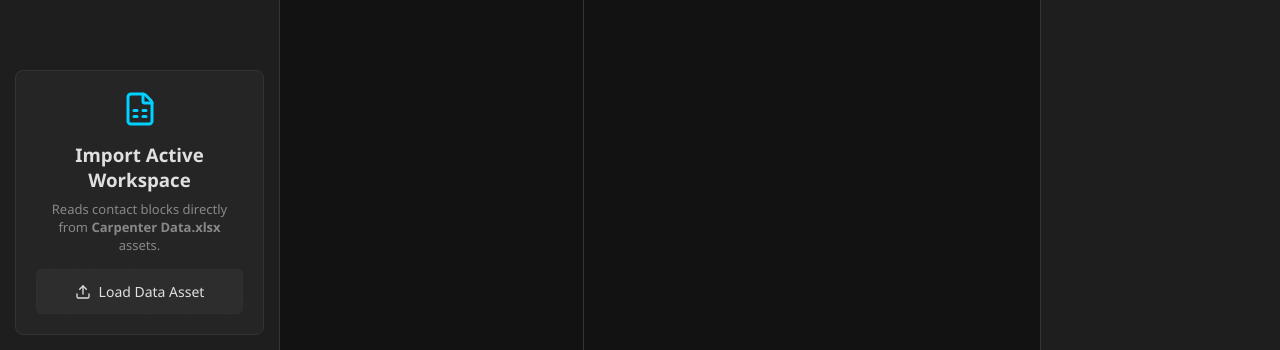
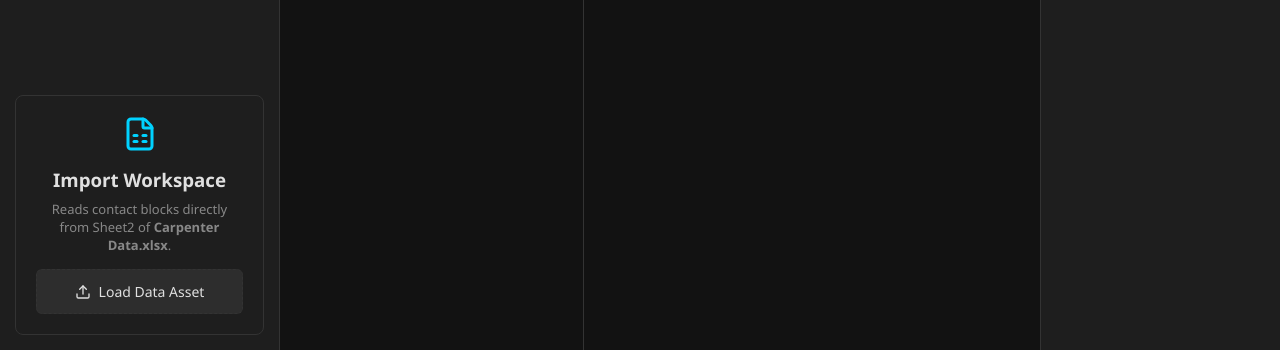
Before and after one commit to yashasvi9199/aerodial-crm, a React app in the folder frontend/: page / in a window 1280 px wide. Shown: the part 450-800 px from the top of the page. Built offline with nearby package versions, Linux system fonts and the light colour scheme; no server answers; the database is empty; the HTML template or start-up script is replaced by a standard one.

Commit message:
feat(excel): restrict parser to sheet 2 and handle empty rows defaults

```diff
--- a/frontend/src/components/ExcelUpload.jsx
+++ b/frontend/src/components/ExcelUpload.jsx
@@ -20,8 +20,12 @@ export default function ExcelUpload({ onUploadSuccess }) {
         const data = evt.target.result
         const workbook = read(data, { type: 'binary' })
 
-        // We will process 'Sheet2' if it exists, otherwise fall back to the first available sheet
-        const targetSheetName = workbook.SheetNames.includes('Sheet2') ? 'Sheet2' : workbook.SheetNames[0]
+        // Enforce that only Sheet2 is read
+        if (!workbook.SheetNames.includes('Sheet2')) {
+          throw new Error('Required worksheet "Sheet2" was not found in the uploaded workbook.')
+        }
+
+        const targetSheetName = 'Sheet2'
         const sheet = workbook.Sheets[targetSheetName]
         const rawJsonData = utils.sheet_to_json(sheet)
 
@@ -71,20 +75,20 @@ export default function ExcelUpload({ onUploadSuccess }) {
   }
 
   return (
-    <div style={{ background: '#252526', padding: '20px', borderRadius: '8px', border: '1px solid var(--border)', textAlign: 'center' }}>
+    <div style={{ background: 'var(--bg-panel)', padding: '20px', borderRadius: '8px', border: '1px solid var(--border)', textAlign: 'center' }}>
       <FileSpreadsheet size={36} color="var(--accent)" style={{ marginBottom: '10px' }} />
-      <h3 style={{ margin: '0 0 8px 0' }}>Import Active Workspace</h3>
+      <h3 style={{ margin: '0 0 8px 0', color: 'var(--text)' }}>Import Workspace</h3>
       <p style={{ color: 'var(--text-muted)', fontSize: '13px', margin: '0 0 15px 0' }}>
-        Reads contact blocks directly from <strong>Carpenter Data.xlsx</strong> assets.
+        Reads contact blocks directly from Sheet2 of <strong>Carpenter Data.xlsx</strong>.
       </p>
 
       <label style={{ background: 'var(--bg-input)', border: '1px dashed var(--border)', padding: '12px', display: 'block', borderRadius: '6px', cursor: loading ? 'not-allowed' : 'pointer' }}>
         {loading ? (
-          <span style={{ display: 'flex', alignItems: 'center', justifyContent: 'center', gap: '8px', fontSize: '14px' }}>
+          <span style={{ display: 'flex', alignItems: 'center', justifyContent: 'center', gap: '8px', fontSize: '14px', color: 'var(--text)' }}>
             <Loader2 size={16} className="spin" /> {status}
           </span>
         ) : (
-          <span style={{ display: 'flex', alignItems: 'center', justifyContent: 'center', gap: '8px', fontSize: '14px', fontWeight: '500' }}>
+          <span style={{ display: 'flex', alignItems: 'center', justifyContent: 'center', gap: '8px', fontSize: '14px', fontWeight: '500', color: 'var(--text)' }}>
             <Upload size={16} /> Load Data Asset
           </span>
         )}
```
